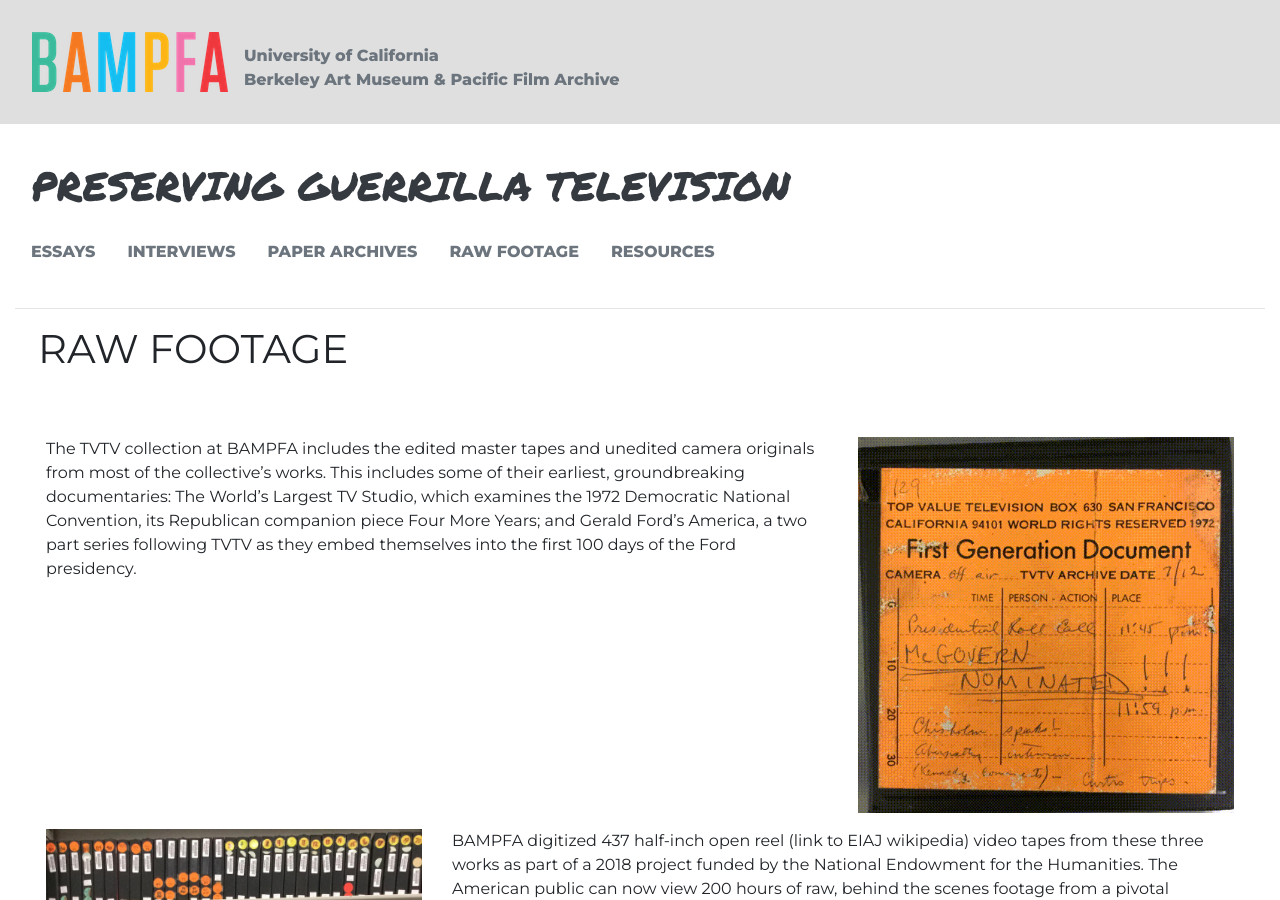
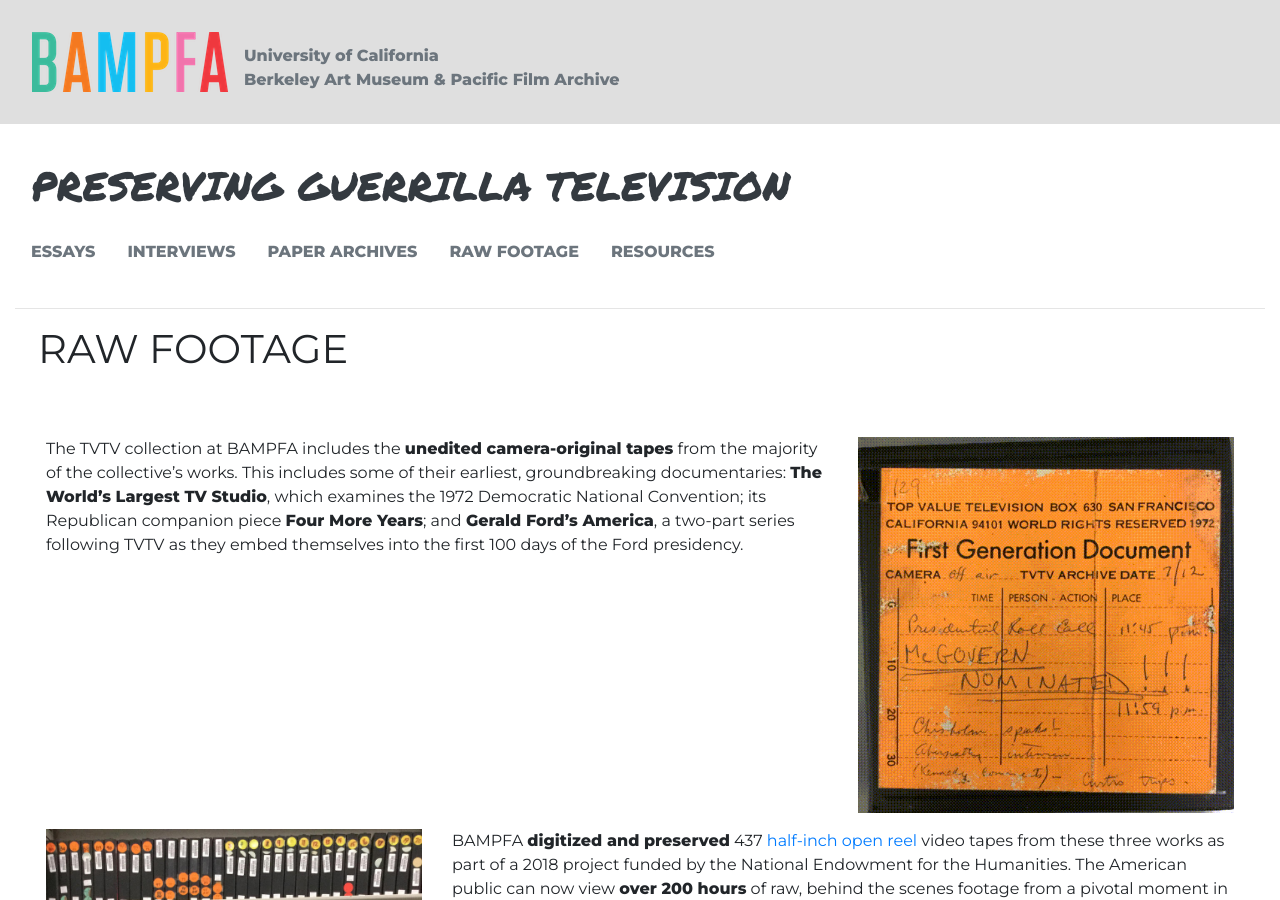
Before and after one commit to BAM-PFA/guerrillatv, a Jekyll site: the page built from _pages/raw-footage.md, in a window 1280 px wide and 900 px high. Built offline with Jekyll 4.4.1, drawn with Linux system fonts in a browser that asks for light colours; nearby versions of some CDN libraries; some web fonts are replaced; some of the changed text lies outside the part shown.

Commit message:
tweak raw footage page copy

```diff
--- a/_pages/raw-footage.md
+++ b/_pages/raw-footage.md
@@ -7,7 +7,7 @@
 <div class="row p-2">
   <div class="col-sm-8">
     <p>
-      The TVTV collection at BAMPFA includes the edited master tapes and unedited camera originals from most of the collective’s works. This includes some of their earliest, groundbreaking documentaries: The World’s Largest TV Studio, which examines the 1972 Democratic National Convention, its Republican companion piece Four More Years; and Gerald Ford’s America, a two part series following TVTV as they embed themselves into the first 100 days of the Ford presidency.
+      The TVTV collection at BAMPFA includes the <strong>unedited camera-original tapes</strong> from the majority of the collective’s works. This includes some of their earliest, groundbreaking documentaries: <strong>The World’s Largest TV Studio</strong>, which examines the 1972 Democratic National Convention; its Republican companion piece <strong>Four More Years</strong>; and <strong>Gerald Ford’s America</strong>, a two-part series following TVTV as they embed themselves into the first 100 days of the Ford presidency.
     </p>
   </div>
   <div class="col-sm-4">
@@ -22,7 +22,7 @@
   </div>
   <div class="col-sm-8">
     <p>
-      BAMPFA digitized 437 half-inch open reel (link to EIAJ wikipedia) video tapes from these three works as part of a 2018 project funded by the National Endowment for the Humanities. The American public can now view 200 hours of raw, behind the scenes footage from a pivotal moment in in our nation’s history. All the raw tapes from this project will soon on view at archive.org, and we’ve prepared a selection of highlights that you can stream now.
+      BAMPFA <strong>digitized and preserved</strong> 437 <a href="https://en.wikipedia.org/wiki/EIAJ-1">half-inch open reel</a> video tapes from these three works as part of a 2018 project funded by the National Endowment for the Humanities. The American public can now view <strong> over 200 hours</strong> of raw, behind the scenes footage from a pivotal moment in in our nation’s history. All the raw tapes from this project will soon on view at <a href="https://archive.org/details/@bampfa_film_library_study_center">archive.org</a>, and we’ve prepared a selection of highlights that you can stream now.
     </p>
   </div>
 </div>
```
